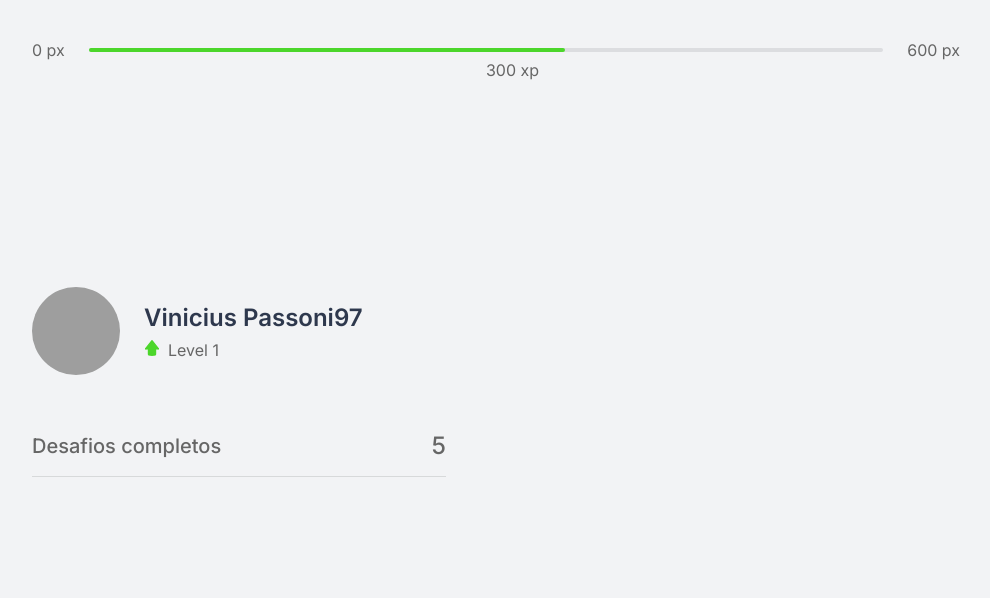
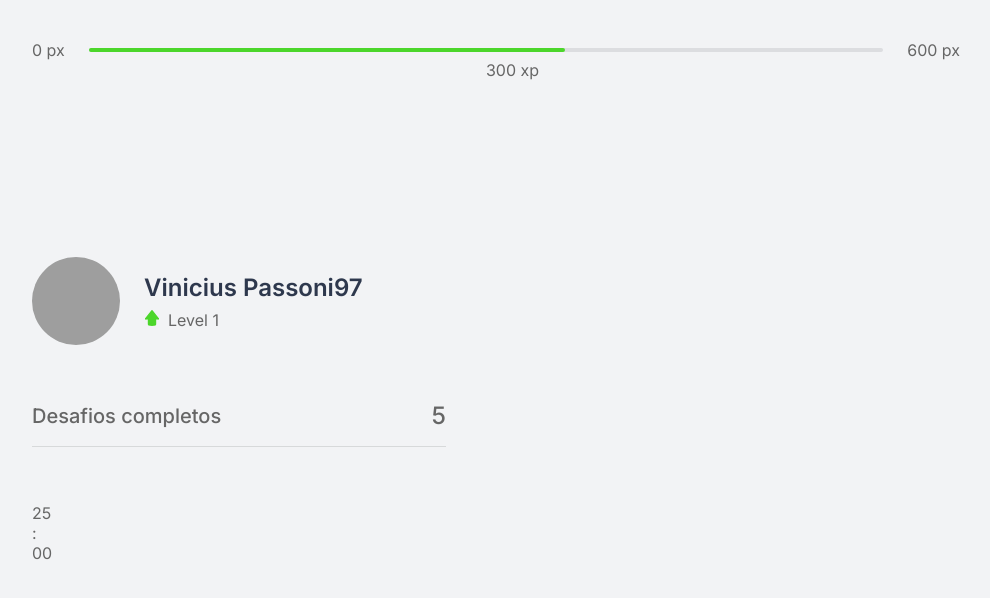
Before and after one commit to ViniciusPassoni97/Moveit, a Next.js app: page / in a window 1280 px wide. Shown: the top 598 px of the page, without its empty margins (144-1134 px from the left). Built offline with nearby package versions, Linux system fonts and the light colour scheme; grey boxes are pictures that could not be loaded.

Commit message:
Criando componente countdown

```diff
--- /dev/null
+++ b/src/components/countdown/countdown.tsx
@@ -0,0 +1,17 @@
+import styles from '../../styles/components/Countdown.module.css';
+
+export function Countdown(){
+    return(
+        <div className={styles.containerCountdown}>
+            <div>
+                <span>2</span>
+                <span>5</span>
+            </div>
+            <span> : </span>
+            <div>
+                <span>0</span>
+                <span>0</span>
+            </div>
+        </div>
+    );
+}
--- a/src/pages/index.tsx
+++ b/src/pages/index.tsx
@@ -2,6 +2,7 @@ import { ExpirienceBar } from "../components/expirienceBar/ExpirienceBar";
 import {Profile} from '../components/profile/Profile';
 import {CompletedChallenges} from '../components/completedChallenges/CompletedChallenges';
 import styles from '../styles/pages/Home.module.css';
+import {Countdown} from '../components/countdown/countdown';
 
 export default function Home() {
   return (
@@ -11,6 +12,7 @@ export default function Home() {
         <div>
           <Profile />
           <CompletedChallenges />
+          <Countdown />
         </div>
         <div>
 
--- /dev/null
+++ b/src/styles/components/Countdown.module.css
@@ -0,0 +1,3 @@
+.containerCountdown{
+
+}
```
